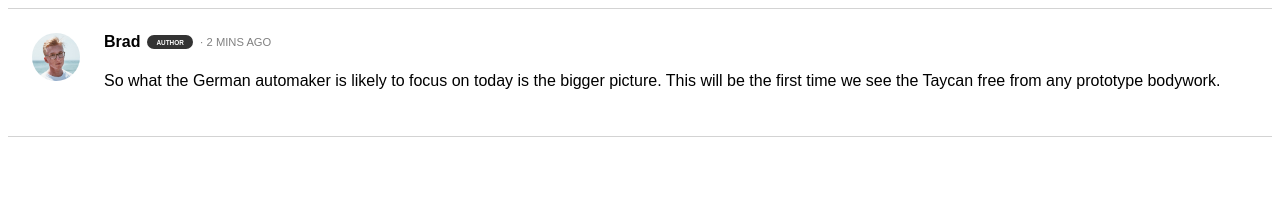
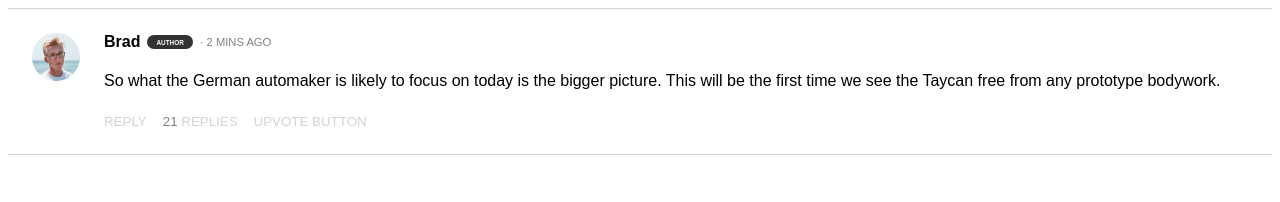
Before and after one commit to wahidrahim/vue-nested-comments, a Vue app: page / in a window 1280 px wide. Shown: the top 202 px of the page. Built offline with nearby package versions, Linux system fonts and the light colour scheme.

Commit message:
style action buttons

```diff
--- a/src/components/Comment.vue
+++ b/src/components/Comment.vue
@@ -1,15 +1,25 @@
 <template>
   <div class="comment">
+    <!-- Avatar's may have extra functionalities (click), and could be re-usable -->
     <Avatar :url="comment.avatar_url" />
+
     <div class="info">
       <div class="d-flex-row align-items-center">
         <span class="user-name">{{ comment.user_name }}</span>
+        <!-- There are usually multiple badge types -->
         <Badge v-if="comment.user_type" variant="dark">
           {{ comment.user_type }}
         </Badge>
         <span class="created-at">· 2 mins ago</span>
       </div>
+
       <p class="body">{{ comment.body }}</p>
+
+      <div class="actions">
+        <button>Reply</button>
+        <button><span class="dark">21</span> Replies</button>
+        <button>upvote button</button>
+      </div>
     </div>
   </div>
 </template>
@@ -47,11 +57,6 @@ $border: 1px solid lightgray;
     margin-right: 0.4rem;
   }
 
-  .body {
-    font-weight: lighter;
-    line-height: 1.8rem;
-  }
-
   .created-at {
     margin-left: 0.4rem;
     color: gray;
@@ -59,5 +64,42 @@ $border: 1px solid lightgray;
     font-size: 0.7rem;
     font-weight: lighter;
   }
+
+  .body {
+    font-weight: lighter;
+    line-height: 1.8rem;
+  }
+
+  .actions {
+    > * {
+      color: lightgray;
+
+      &:not(:last-child) {
+        margin-right: 1rem;
+      }
+    }
+
+    button {
+      text-transform: uppercase;
+      background: none;
+      border: none;
+      padding: 0;
+      cursor: pointer;
+
+      .dark {
+        color: gray;
+      }
+
+      &:hover {
+        text-decoration: underline;
+      }
+    }
+  }
+
+  &:hover {
+    .actions > * {
+      color: gray;
+    }
+  }
 }
 </style>
```
